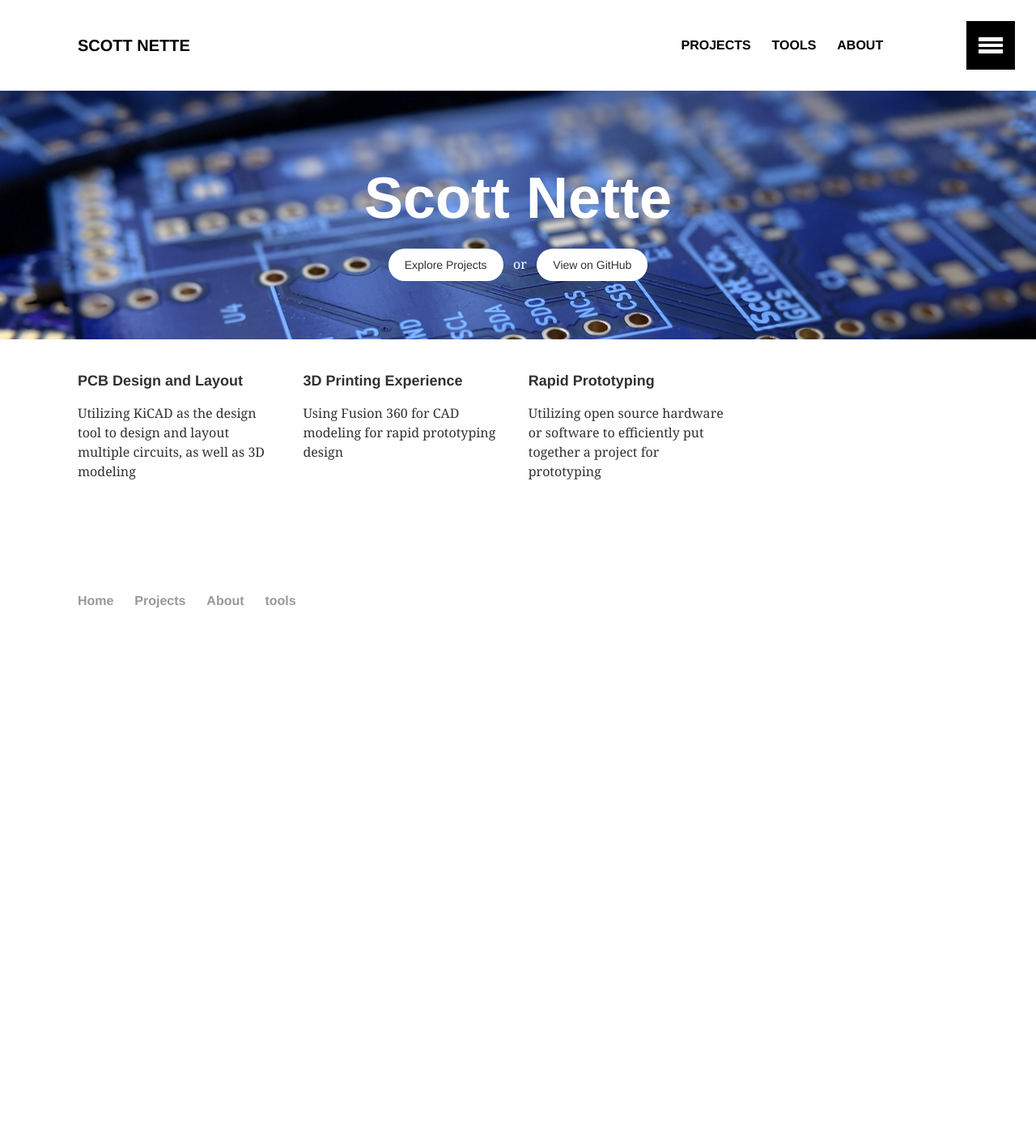
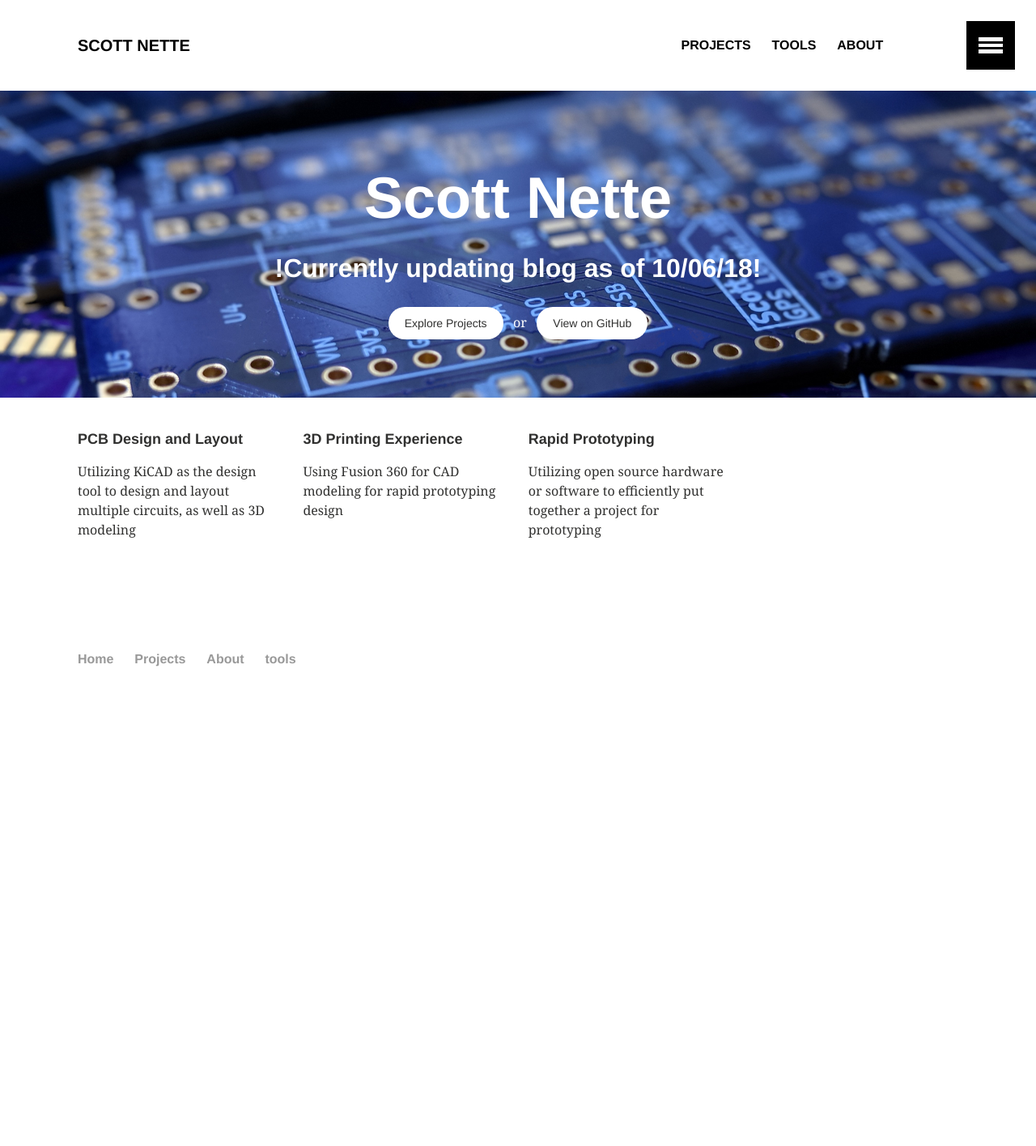
Before and after one commit to ScottNette/ScottNette.github.io, a Jekyll site: the page built from index.md, in a window 1280 px wide. Shown: the whole page at 81% size. Built offline with Jekyll 4.4.1, drawn with Linux system fonts in a browser that asks for light colours; before the commit the page ends 1343 px from its top, so only the background shows below that.

Commit message:
Update index.md

```diff
--- a/index.md
+++ b/index.md
@@ -100,7 +100,7 @@ title: "Home"
   <div class="page-lead" style="background-image:url(/images/cover.jpg)"  >
   <div class="wrap page-lead-content">
 	<h1>Scott Nette</h1>
-	<h2></h2>
+	<h2>!Currently updating blog as of 10/06/18!</h2>
 	<a href="/projects/" class="btn-inverse">Explore Projects</a> &nbsp; or &nbsp; <a href="https://github.com/scottnette" class="btn-inverse">View on GitHub</a>
   </div><!-- /.page-lead-content -->
     </div><!-- /.page-lead -->
```
